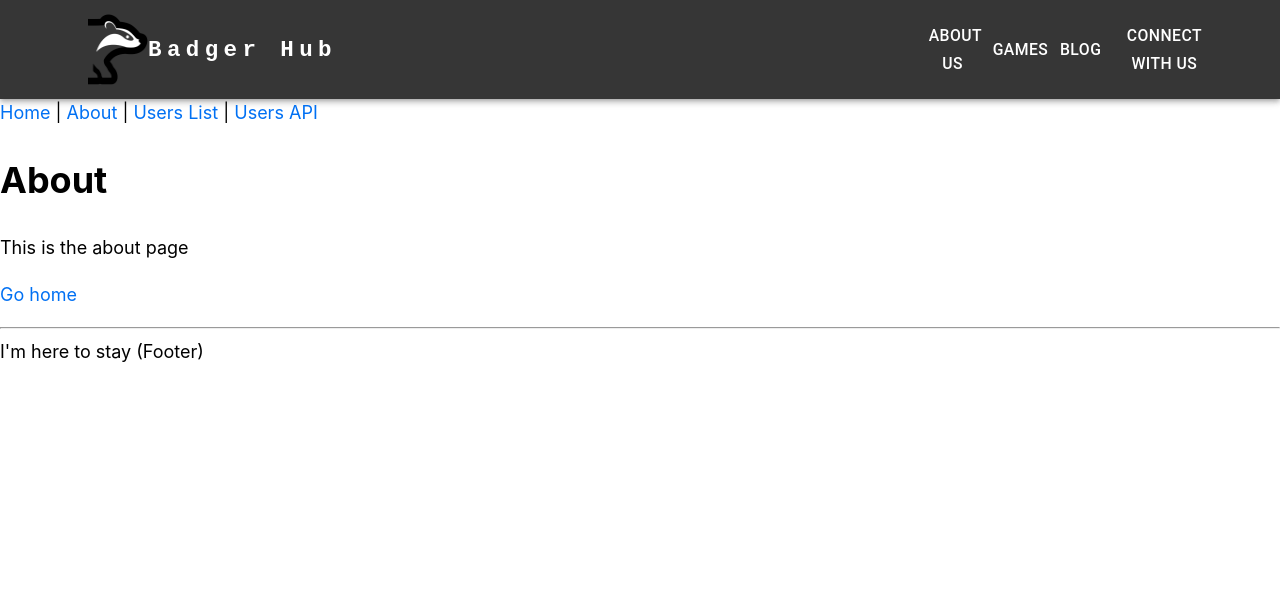
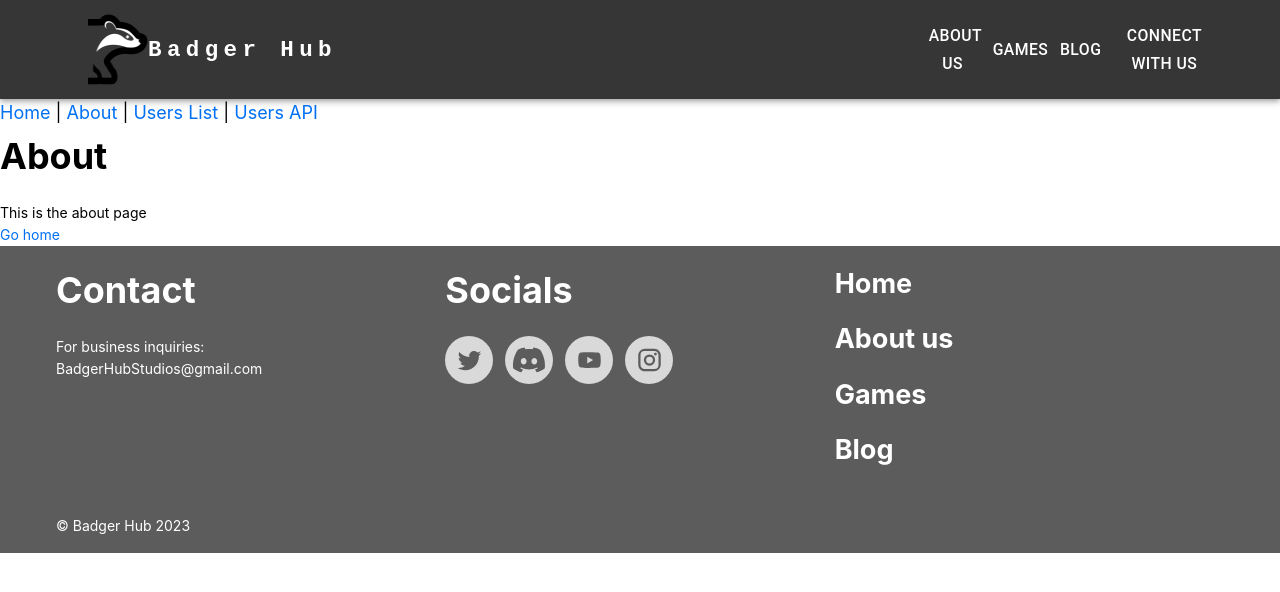
Before and after one commit to joeSzaf/badger-hub, a Next.js app: page /about in a window 1280 px wide. Shown: the top 592 px of the page. Built offline with nearby package versions, Linux system fonts and the light colour scheme.

Commit message:
create footer

```diff
--- /dev/null
+++ b/components/Footer/Footer.style.tsx
@@ -0,0 +1,45 @@
+import styled from '@emotion/styled';
+
+export const FooterWrapper = styled.footer`
+  background-color: #5c5c5c;
+  display: flex;
+  justify-content: center;
+
+  .footerContent {
+    width: 1200px;
+    padding: 16px;
+  }
+
+  .copywright {
+    color: white;
+    flex-basis: 100%;
+    margin-top: 32px;
+    width: 100%;
+  }
+`;
+
+export const FooterSections = styled.div`
+  display: flex;
+  justify-content: space-between;
+
+  @media screen and (max-width: 900px) {
+    flex-direction: column-reverse;
+    justify-content: flex-start;
+    gap: 32px;
+  }
+`;
+
+export const FooterSection = styled.div`
+  color: white;
+  display: flex;
+  flex-direction: column;
+  width: 100%;
+`;
+
+export const SocialGroup = styled.div`
+  display: flex;
+  flex-direction: row;
+  gap: 12px;
+`;
+
+export default FooterWrapper;
--- /dev/null
+++ b/components/Footer/Footer.tsx
@@ -0,0 +1,44 @@
+import FooterWrapper, {
+  FooterSection,
+  FooterSections,
+  SocialGroup,
+} from './Footer.style';
+import SocialIcon from '../_Atomic/SocialIcon/SocialIcon';
+import TwitterIcon from '@mui/icons-material/Twitter';
+import YouTubeIcon from '@mui/icons-material/YouTube';
+import InstagramIcon from '@mui/icons-material/Instagram';
+import DiscordIcon from '../../public/icons/DiscordIcon.svg';
+
+const Footer = () => {
+  return (
+    <FooterWrapper>
+      <div className='footerContent'>
+        <FooterSections>
+          <FooterSection>
+            <h1>Contact</h1>
+            <p>For business inquiries:</p>
+            <p>BadgerHubStudios@gmail.com</p>
+          </FooterSection>
+          <FooterSection>
+            <h1>Socials</h1>
+            <SocialGroup>
+              <SocialIcon Icon={<TwitterIcon />} url='test'></SocialIcon>
+              <SocialIcon Icon={<DiscordIcon />} url='test'></SocialIcon>
+              <SocialIcon Icon={<YouTubeIcon />} url='test'></SocialIcon>
+              <SocialIcon Icon={<InstagramIcon />} url='test'></SocialIcon>
+            </SocialGroup>
+          </FooterSection>
+          <FooterSection>
+            <h2>Home</h2>
+            <h2>About us</h2>
+            <h2>Games</h2>
+            <h2>Blog</h2>
+          </FooterSection>
+        </FooterSections>
+        <p className='copywright'>© Badger Hub 2023</p>
+      </div>
+    </FooterWrapper>
+  );
+};
+
+export default Footer;
--- /dev/null
+++ b/components/Header/Header.style.tsx
@@ -0,0 +1,5 @@
+import styled from '@emotion/styled';
+
+export const HeaderWrapper = styled.header``;
+
+export default HeaderWrapper;
--- a/components/Header/Header.styles.tsx
+++ /dev/null
@@ -1,7 +0,0 @@
-import styled from '@emotion/styled';
-
-export const HeaderWrapper = styled.header`
-  background-color: blue;
-`;
-
-export default HeaderWrapper;
--- a/components/Header/Header.tsx
+++ b/components/Header/Header.tsx
@@ -1,7 +1,7 @@
 import { useState } from 'react';
 import { Typography } from '@mui/material';
 import AppBar from '@mui/material/AppBar';
-import HeaderWrapper from './Header.styles';
+import HeaderWrapper from './Header.style';
 import Box from '@mui/material/Box';
 import Toolbar from '@mui/material/Toolbar';
 import IconButton from '@mui/material/IconButton';
--- a/components/Layout/Layout.tsx
+++ b/components/Layout/Layout.tsx
@@ -2,6 +2,7 @@ import React, { ReactNode } from 'react';
 import Link from 'next/link';
 import Head from 'next/head';
 import Header from '../Header/Header';
+import Footer from '../Footer/Footer';
 
 type Props = {
   children?: ReactNode;
@@ -24,10 +25,7 @@ const Layout = ({ children, title = 'This is the default title' }: Props) => (
       </nav>
     </header>
     {children}
-    <footer>
-      <hr />
-      <span>I'm here to stay (Footer)</span>
-    </footer>
+    <Footer />
   </div>
 );
 
--- /dev/null
+++ b/components/_Atomic/SocialIcon/SocialIcon.style.tsx
@@ -0,0 +1,34 @@
+import styled from '@emotion/styled';
+
+const SocialIconWrapper = styled.div`
+  align-items: center;
+  background-color: #d9d9d9;
+  border-radius: 100%;
+  display: flex;
+  justify-content: center;
+  height: 48px;
+  width: 48px;
+
+  svg {
+    color: #5c5c5c;
+    path {
+      fill: #5c5c5c;
+    }
+    height: 32px;
+  }
+
+  :hover {
+    background-color: #f5f5f5;
+    cursor: pointer;
+
+    svg {
+      color: #707070;
+      path {
+        fill: #707070;
+      }
+      height: 32px;
+    }
+  }
+`;
+
+export default SocialIconWrapper;
--- /dev/null
+++ b/components/_Atomic/SocialIcon/SocialIcon.tsx
@@ -0,0 +1,12 @@
+import SocialIconWrapper from './SocialIcon.style';
+
+interface SocialIconProps {
+  Icon: React.ReactNode;
+  url: string;
+}
+
+const SocialIcon = ({ Icon, url }: SocialIconProps) => {
+  return <SocialIconWrapper>{Icon}</SocialIconWrapper>;
+};
+
+export default SocialIcon;
--- /dev/null
+++ b/next.config.js
@@ -0,0 +1,11 @@
+module.exports = {
+  webpack(config) {
+    config.module.rules.push({
+      test: /\.svg$/i,
+      issuer: /\.[jt]sx?$/,
+      use: ['@svgr/webpack'],
+    });
+
+    return config;
+  },
+};
--- a/package.json
+++ b/package.json
@@ -17,6 +17,7 @@
     "react-dom": "^18.2.0"
   },
   "devDependencies": {
+    "@svgr/webpack": "^6.5.1",
     "@types/node": "^12.12.21",
     "@types/react": "^17.0.2",
     "@types/react-dom": "^17.0.1",
--- a/styles/global.css
+++ b/styles/global.css
@@ -25,3 +25,18 @@ img {
   max-width: 100%;
   display: block;
 }
+
+h1 {
+  margin: 0;
+  margin-bottom: 16px;
+}
+
+h2 {
+  margin: 0;
+  margin-bottom: 12px;
+}
+
+p {
+  font-size: 14px;
+  margin: 0;
+}
```
Also changed, not shown: public/icons/DiscordIcon.svg (added), 1 other file (tests, documents, lock files or other folders).
